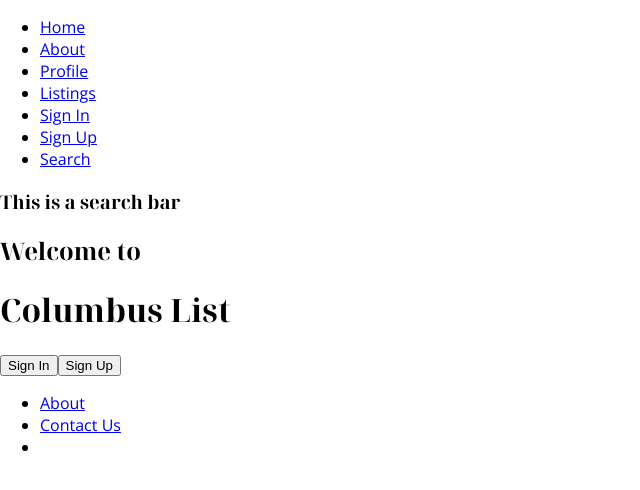
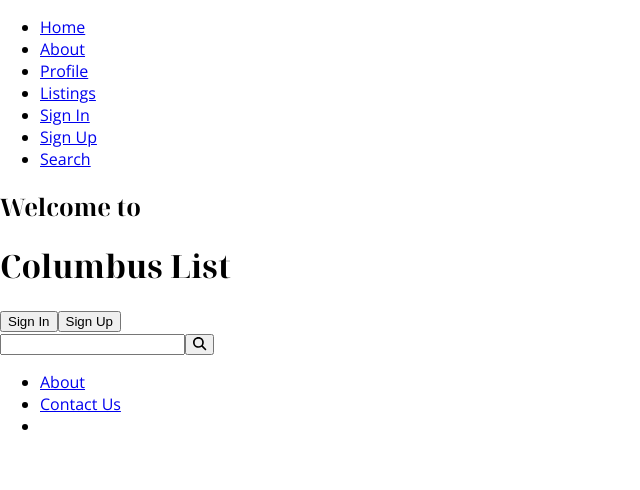
Before and after one commit to sjonesdev/CSC4330ProjectGroupE, a React (Create React App) app in the folder client/: page / in a window 1280 px wide. Shown: the top 490 px of the page, without its empty margins (0-640 px from the left). Built offline with nearby package versions, Linux system fonts and the light colour scheme.

Commit message:
added fontAwesome and an icon and the library in app.tsx to prevent importing all of font-awesome in each file

```diff
--- a/client/package.json
+++ b/client/package.json
@@ -3,6 +3,11 @@
   "version": "0.1.0",
   "private": true,
   "dependencies": {
+    "@fortawesome/fontawesome-free": "^6.1.0",
+    "@fortawesome/fontawesome-svg-core": "^6.1.0",
+    "@fortawesome/free-regular-svg-icons": "^6.1.0",
+    "@fortawesome/free-solid-svg-icons": "^6.1.0",
+    "@fortawesome/react-fontawesome": "^0.1.18",
     "@testing-library/jest-dom": "^5.14.1",
     "@testing-library/react": "^12.0.0",
     "@testing-library/user-event": "^13.2.1",
--- a/client/src/App.tsx
+++ b/client/src/App.tsx
@@ -2,6 +2,7 @@ import * as React from 'react';
 import { BrowserRouter as Router, Routes, Route, Link } from 'react-router-dom';
 import logo from './logo.svg';
 import './App.scss';
+
 
 // Component Imports
 import Profile from './components/Profile/Profile';
@@ -13,6 +14,10 @@ import Home from './components/Home/Home';
 import About from './components/About/About';
 import Footer from './components/common/Footer';
 
+// FontAwesome
+import { library } from '@fortawesome/fontawesome-svg-core'
+import { faMagnifyingGlass } from '@fortawesome/free-solid-svg-icons'
+library.add(faMagnifyingGlass);
 
 function App() {
   return (
--- a/client/src/components/Home/Home.tsx
+++ b/client/src/components/Home/Home.tsx
@@ -20,7 +20,6 @@ class Home extends React.Component<HomeProps, HomeState> {
     render() {
         return (
             <div className="Home">
-                <SearchBar />
                 <div className="welcome">
                     <h2>Welcome to</h2>
                     <h1>Columbus List</h1>
@@ -29,6 +28,7 @@ class Home extends React.Component<HomeProps, HomeState> {
                         <Link to="/signup"><button>Sign Up</button></Link>
                     </div>
                 </div>
+                <SearchBar />
                 <FeaturedListings />
             </div>
         );
--- a/client/src/components/common/SearchBar.tsx
+++ b/client/src/components/common/SearchBar.tsx
@@ -1,4 +1,5 @@
 import * as React from 'react';
+import { FontAwesomeIcon } from '@fortawesome/react-fontawesome';
 
 interface SearchBarProps {
 
@@ -16,7 +17,13 @@ class SearchBar extends React.Component<SearchBarProps, SearchBarState> {
     render() {
         return (
             <div className="SearchBar">
-                <h3>This is a search bar</h3>
+                <form action="" method="get">
+                    <input type="search" id="search" />
+                    <button type="submit">
+                        <FontAwesomeIcon icon={["fas", "magnifying-glass"]} />
+                        {/* <FontAwesomeIcon icon={faMagnifyingGlass} /> */}
+                    </button>
+                </form>
             </div>
         );
     }
--- /dev/null
+++ b/client/src/lib.css
@@ -0,0 +1 @@
+/* No CSS *//*# sourceMappingURL=lib.css.map */
```
Also changed, not shown: 2 other files (tests, documents, lock files or other folders).
